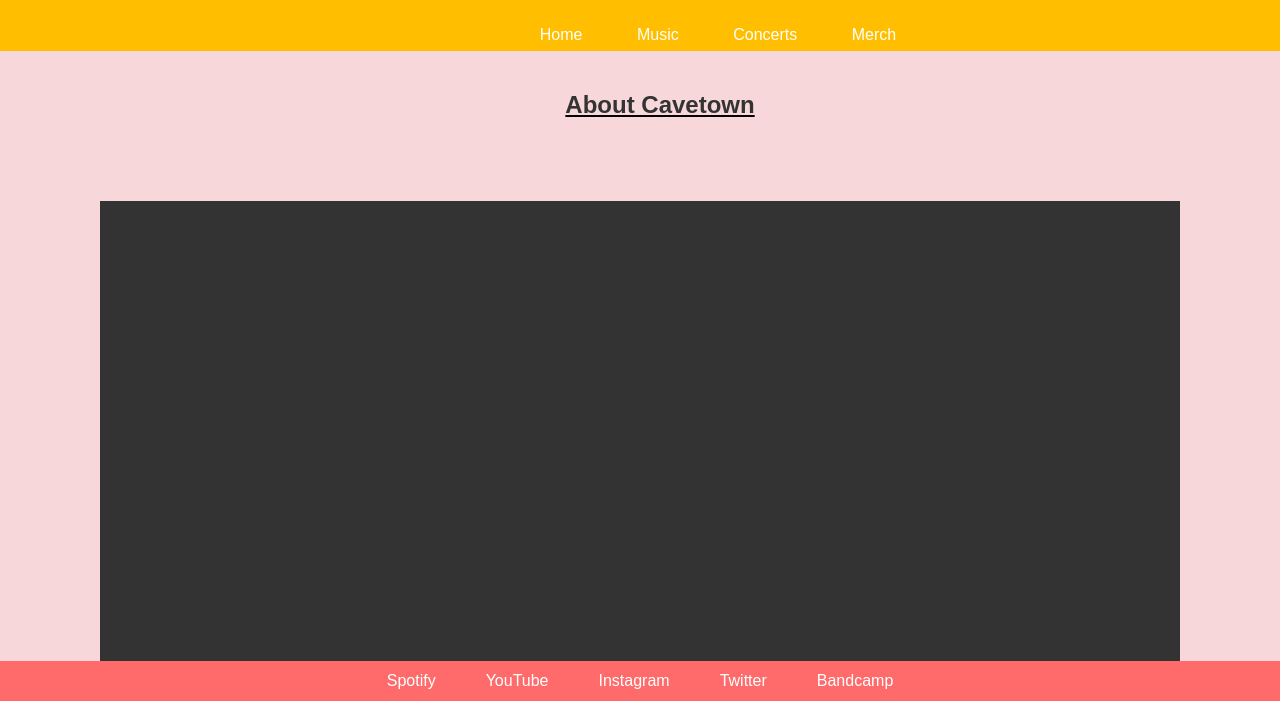
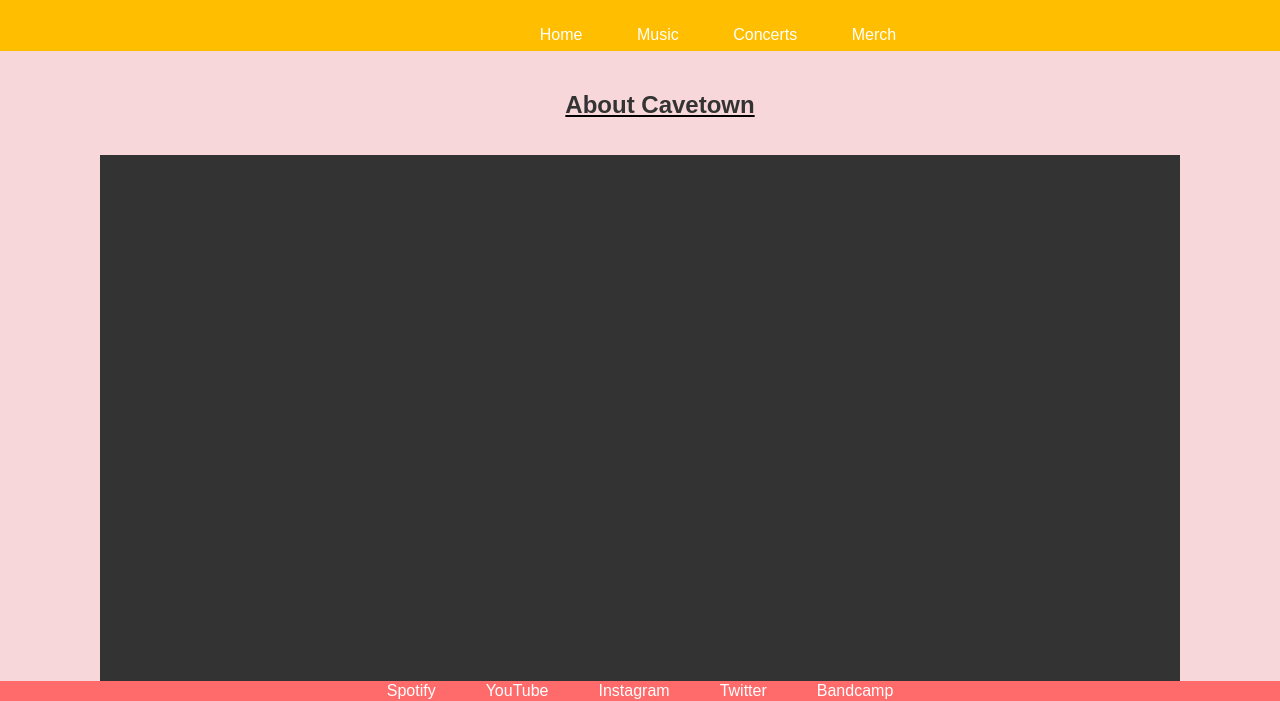
Before and after one commit to ThomasH03/WebDev-Project, a plain HTML site: page Website/Pages/index.html in a window 1280 px wide. Shown: the part 99-800 px from the top of the page. Drawn offline with Linux system fonts and the light colour scheme.

Commit message:
Sizing
in this i changed the height/placement so there was the same amount of space above and below the boxes

```diff
--- a/Website/CSS/styles.css
+++ b/Website/CSS/styles.css
@@ -48,18 +48,18 @@ body {
 .left_Content{
   position: fixed;
   background-color: #333333;
-  top: 300px;
+  top: 254px;
   width: 600px;
-  height: 629px;
+  height: 592px;
   left: 100px;
 }
 
 .right_Content{
   position: fixed;
   background-color: #333333;
-  top: 300px;
+  top: 254px;
   width: 600px;
-  height: 629px;
+  height: 592px;
   right: 100px;
 }
 
@@ -67,7 +67,7 @@ body {
   position: fixed;
   font-size: 12px;
   background-color: #FF6B6B; /* Very Light Red */
-  height: 40px;
+  height: 20px;
   width: 100%;
   bottom: 0px;
   right: 0px;
```
